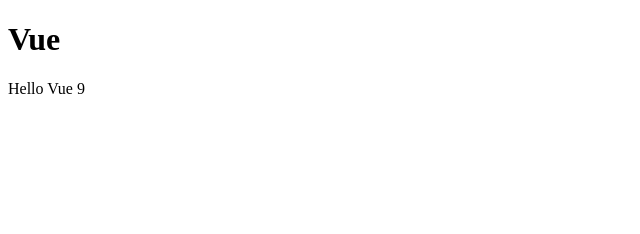
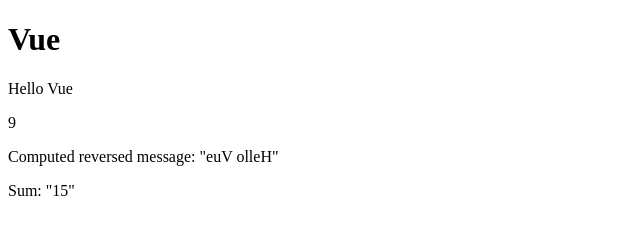
Before and after one commit to Carmelitu/vue-demo, a website: page index.html in a window 1280 px wide. Shown: the whole page, without its empty margins (0-640 px from the left). Drawn offline with nearby package versions, Linux system fonts and the light colour scheme.

Commit message:
se agregan computed y methods

```diff
--- a/index.html
+++ b/index.html
@@ -8,8 +8,10 @@
 
     <body>
         <div id="app">
-            {{message}}
-            {{sum}}
+            <p>{{message}}</p>
+            <p>{{sum}}</p>
+            <p>Computed reversed message: "{{ reversedMessage }}"</p>
+            <p>Sum: "{{ calculateSum(sum, 6) }}"</p>
         </div>
         <script src="js/app.js"></script>
     </body>
--- a/js/app.js
+++ b/js/app.js
@@ -3,5 +3,17 @@
     data: {
         message: 'Hello Vue',
         sum: 3 + 6
+    },
+    computed: {
+        // a computed getter
+        reversedMessage: function () {
+            // `this` points to the vm instance
+            return this.message.split('').reverse().join('');
+        }
+    },
+    methods: {
+        calculateSum: function (value1, value2){
+            return value1 + value2;
+        }
     }
 })
```
